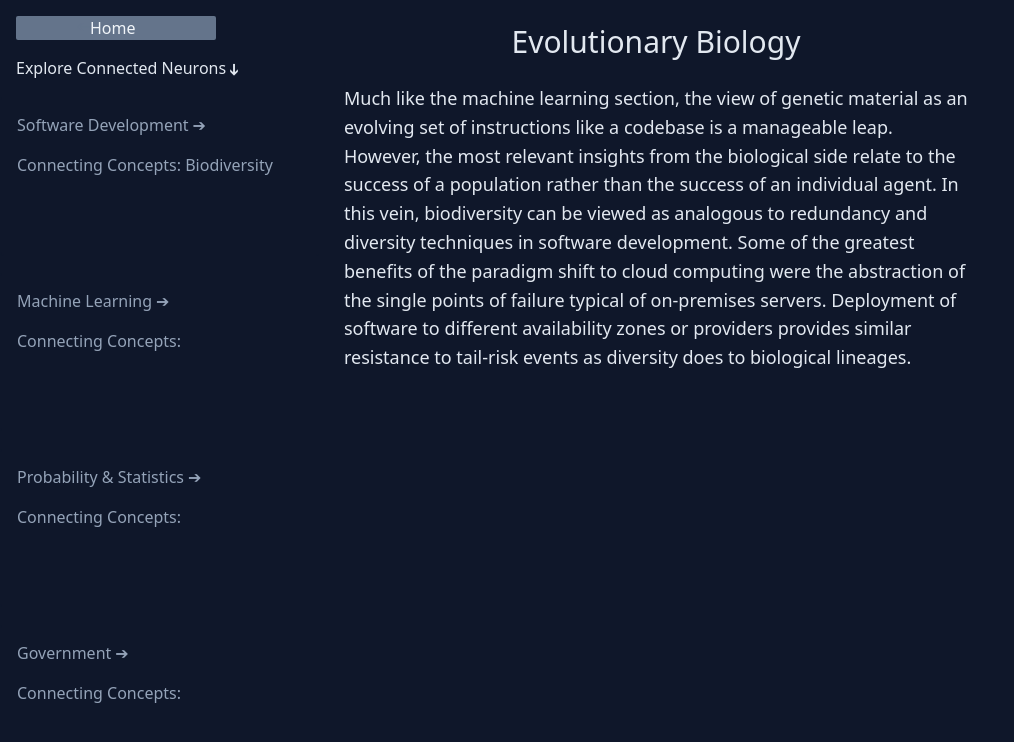
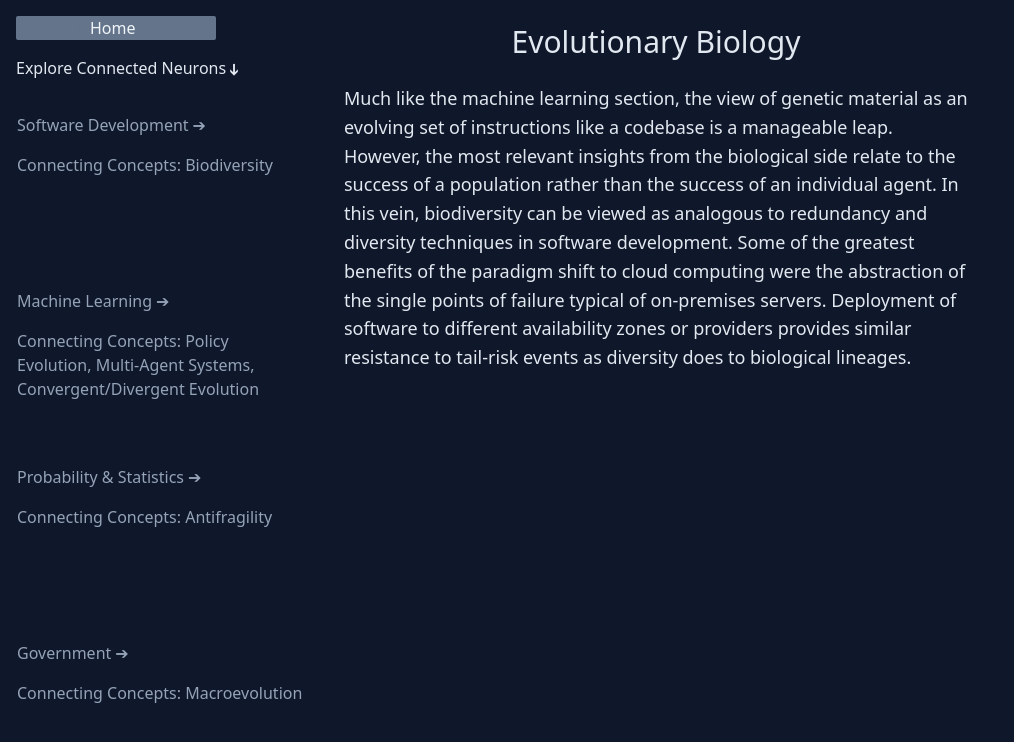
Before and after one commit to sitownle/personal-site, a Next.js app: page /neurons/Evolutionary-Biology in a window 1280 px wide. Shown: the top 742 px of the page, without its empty margins (0-1014 px from the left). Built offline with nearby package versions, Linux system fonts and the light colour scheme.

Commit message:
synapse updates, Link changes

```diff
--- a/pages/index.tsx
+++ b/pages/index.tsx
@@ -1,5 +1,6 @@
 import Head from "next/head";
 import Image from "next/image";
+import Link from "next/link";
 import { Inter } from "@next/font/google";
 import styles from "../styles/Home.module.css";
 import Graph from "../components/graph.jsx";
@@ -66,8 +67,8 @@ export default function Home() {
             /*styles.grid*/ "grid grid-cols-4 w-[1100px] max-w-[100%] "
           }
         >
-          <a
-            href="http://localhost:3000/neurons/Software-Development"
+          <Link
+            href="/neurons/Software-Development"
             className={
               /*styles.card*/ "group py-4 px-[1.2rem] rounded-xl bg-[rgb(180, 185, 188)] border border-black hover:border-slate-300/20 hover:bg-slate-700/20"
             }
@@ -90,21 +91,21 @@ export default function Home() {
               machine learning, software development, evolutionary biology, and
               more.
             </p>
-          </a>
+          </Link>
 
-          <a
-            href="http://localhost:3000/islands/Volleyball"
+          <Link
+            href="/islands/Volleyball"
             className={styles.card}
             target="_blank"
             rel="noopener noreferrer"
           >
             <h2 className={inter.className}>
-              Thought Islands <span>-&gt;</span>
+              Thought Islands <span>&#10132;</span>
             </h2>
             <p className={inter.className}>
               Less transferable thoughts from my hobbies, primarily sports.
             </p>
-          </a>
+          </Link>
 
           <a
             href="https://github.com/sitownle"
@@ -113,7 +114,7 @@ export default function Home() {
             rel="noopener noreferrer"
           >
             <h2 className={inter.className}>
-              My Github <span>-&gt;</span>
+              My Github <span>&#10132;</span>
             </h2>
             <p className={inter.className}>
               Explore this and other projects inspired by my work at rays.ai.
@@ -127,7 +128,7 @@ export default function Home() {
             rel="noopener noreferrer"
           >
             <h2 className={inter.className}>
-              rays.ai <span>-&gt;</span>
+              rays.ai <span>&#10132;</span>
             </h2>
             <p className={inter.className}>
               If they ever allow public accounts check out what I built over
--- a/pages/neurons/[title].js
+++ b/pages/neurons/[title].js
@@ -1,4 +1,5 @@
 import Head from "next/head";
+import Link from "next/link";
 import { useRouter } from "next/router";
 
 const neurons = {
@@ -105,35 +106,40 @@ const neurons = {
 
 const synapses = {
   "Software-Development": {
-    "Machine-Learning": "Coding, Policy Evolution",
+    "Machine-Learning": "Coding, Policy Evolution, Gradient Clipping",
     "Evolutionary-Biology": "Biodiversity",
     "Probability-&-Statistics": "Law of Large Numbers, Antifragility",
     Government:
       "Collaborative Policy Evolution (good coding practices), Microservices"
   },
   "Machine-Learning": {
-    "Software-Development": "Coding, Policy Evolution",
-    "Evolutionary-Biology": "",
-    "Probability-&-Statistics": "",
-    Government: ""
+    "Software-Development": "Coding, Policy Evolution, Gradient Clipping",
+    "Evolutionary-Biology":
+      "Policy Evolution, Multi-Agent Systems, Convergent/Divergent Evolution",
+    "Probability-&-Statistics":
+      "Antifragility, Mathematical Optimization, Unsupervised Learning",
+    Government: "Gradient Clipping"
   },
   "Evolutionary-Biology": {
     "Software-Development": "Biodiversity",
-    "Machine-Learning": "",
-    "Probability-&-Statistics": "",
-    Government: ""
+    "Machine-Learning":
+      "Policy Evolution, Multi-Agent Systems, Convergent/Divergent Evolution",
+    "Probability-&-Statistics": "Antifragility",
+    Government: "Macroevolution"
   },
   "Probability-&-Statistics": {
-    "Software-Development": "",
-    "Machine-Learning": "",
+    "Software-Development": "Law of Large Numbers, Antifragility",
+    "Machine-Learning":
+      "Antifragility, Mathematical Optimization, Unsupervised Learning",
     "Evolutionary-Biology": "Antifragility",
-    Government: ""
+    Government: "Antifragility"
   },
   Government: {
-    "Software-Development": "",
-    "Machine-Learning": "",
-    "Evolutionary-Biology": "",
-    "Probability-&-Statistics": ""
+    "Software-Development":
+      "Collaborative Policy Evolution (good coding practices), Microservices",
+    "Machine-Learning": "Gradient Clipping",
+    "Evolutionary-Biology": "Macroevolution",
+    "Probability-&-Statistics": "Antifragility"
   }
 };
 
@@ -148,7 +154,7 @@ const Musing = () => {
 
   function Synapse({ neuron }) {
     return title ? (
-      <a
+      <Link
         href={`/neurons/${neuron}`}
         className="group h-[20vh] p-4 flex flex-col gap-4 rounded text-slate-400 hover:text-slate-200 hover:bg-slate-700 cursor-pointer transition-all border border-slate-900 hover:border-slate-500"
       >
@@ -157,7 +163,7 @@ const Musing = () => {
           <p className="group-hover:translate-x-[4px]">&#10132;</p>
         </div>
         <p>Connecting Concepts: {synapses[title][neuron]}</p>
-      </a>
+      </Link>
     ) : null;
   }
 
@@ -171,7 +177,7 @@ const Musing = () => {
       </Head>
       <div className="min-h-[100vh] w-full bg-slate-900 text-slate-200 flex flex-row gap-4">
         <div className="w-1/4 flex flex-col gap-4">
-          <a
+          <Link
             href="/"
             className="group bg-slate-500 text-slate-100 hover:bg-slate-100 hover:text-slate-500 transition-colors w-[200px] text-center rounded-sm ml-4 mt-4 px-2 flex pl-16"
           >
@@ -179,7 +185,7 @@ const Musing = () => {
               &#10132;
             </p>
             Home
-          </a>
+          </Link>
           <div className="flex">
             <span className="pl-4 w-[230px]">Explore Connected Neurons </span>
             <p className="rotate-90 w-[10px]">&#10132;</p>
```
